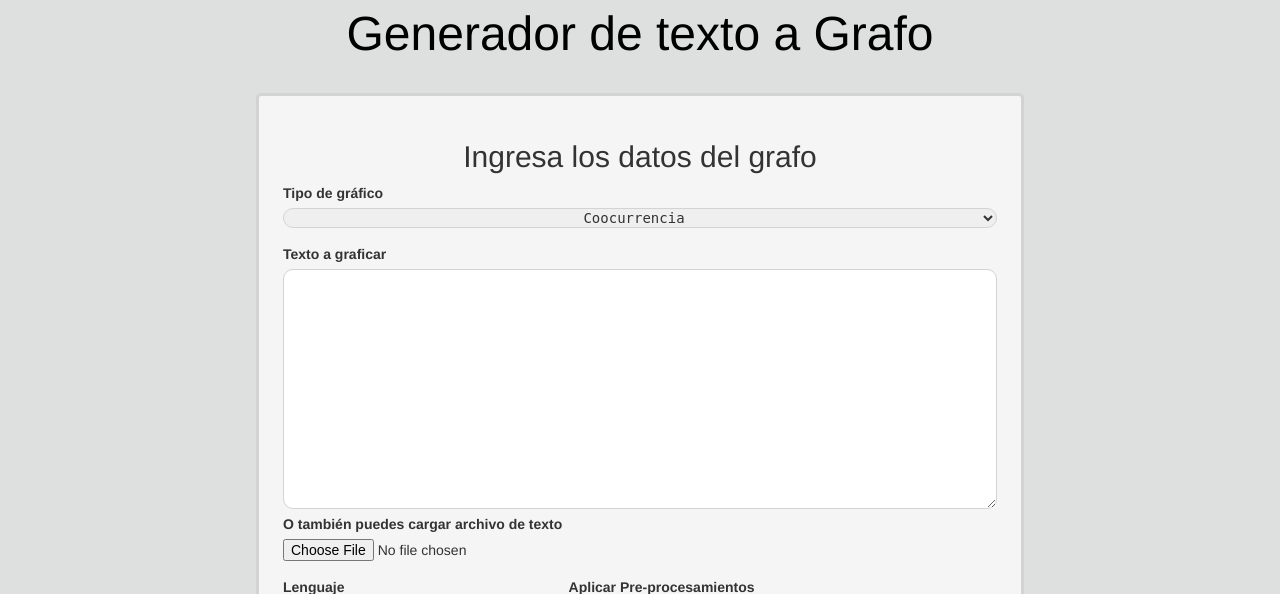
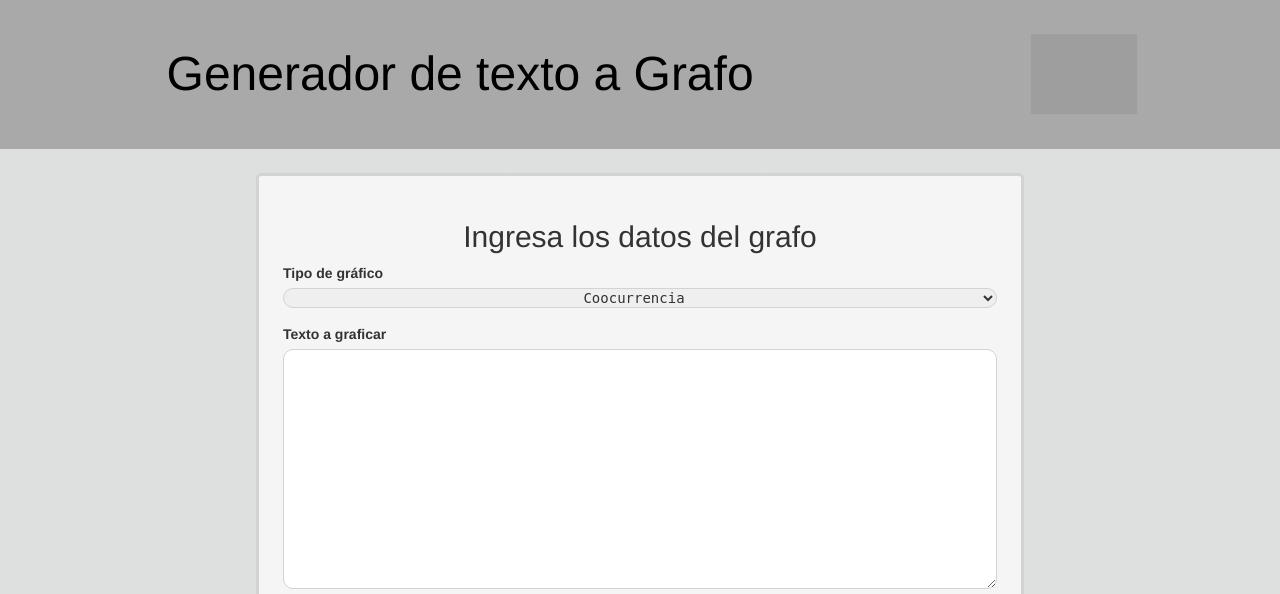
Before and after one commit to PLN-disca-iimas/Text-To-Graph-Web-App, a Flask app: page /graph-form/ in a window 1280 px wide. Shown: the top 594 px of the page. Run offline with Flask 3, Linux system fonts and the light colour scheme; some libraries are stand-ins or nearby versions; grey boxes are pictures that could not be loaded.

Commit message:
Feat: Add header

```diff
--- /dev/null
+++ b/src/static/css/base_graph.css
@@ -0,0 +1,39 @@
+.graph-form-page-title-container{
+    text-align: center;
+    margin-bottom: 3vh;
+    display: flex;
+    justify-content: space-around;
+    padding: 2vh;
+    background: darkgray;
+    align-items: center;
+}
+
+.graph-form-page-title-container>img{
+    height: 10vh;
+}
+
+.graph-form-page-title{
+    padding: 3vh;
+    font-size: 6vh;
+    color: black;
+    text-decoration: none;
+}
+
+.graph-form-footer{
+    background: gray;
+    text-align: center;
+    padding: 2vh;
+}
+
+.graph-form-footer > img {
+    width: 20%;
+    display: block;
+    margin: auto;
+    margin-bottom: 1vh;
+}
+
+.graph-form-footer > a {
+    color: lightgrey;
+    font-style: oblique;
+    text-decoration: none;
+}
--- a/src/templates/base_graph.html
+++ b/src/templates/base_graph.html
@@ -6,6 +6,7 @@
   <meta name="viewport" content="width=device-width, initial-scale=1, shrink-to-fit=no">
   <title>Text To Graph</title>
   <link rel="icon" type="image/png" href="/assets/images&icon.png" sizes="32x32">
+  <link rel="stylesheet" href="{{ url_for('static', filename='/css/base_graph.css') }}">
   <link rel="stylesheet" href="{{ url_for('static', filename='/css/graph_form.css') }}">
   <link rel="stylesheet" href="{{ url_for('static', filename='/css/graph_plot.css') }}">
 
@@ -19,6 +20,7 @@
   <div class="graph-page-container">
       <div class="graph-form-page-title-container">
         <a class="graph-form-page-title" href="/graph-form/">Generador de texto a Grafo</a>
+        <img src="/assets/images&iimas.png" alt="">
       </div>
 
       {% with messages = get_flashed_messages(with_categories=true) %}
```
Also changed, not shown: src/static/css/graph_form.css (+0 -31 lines).
